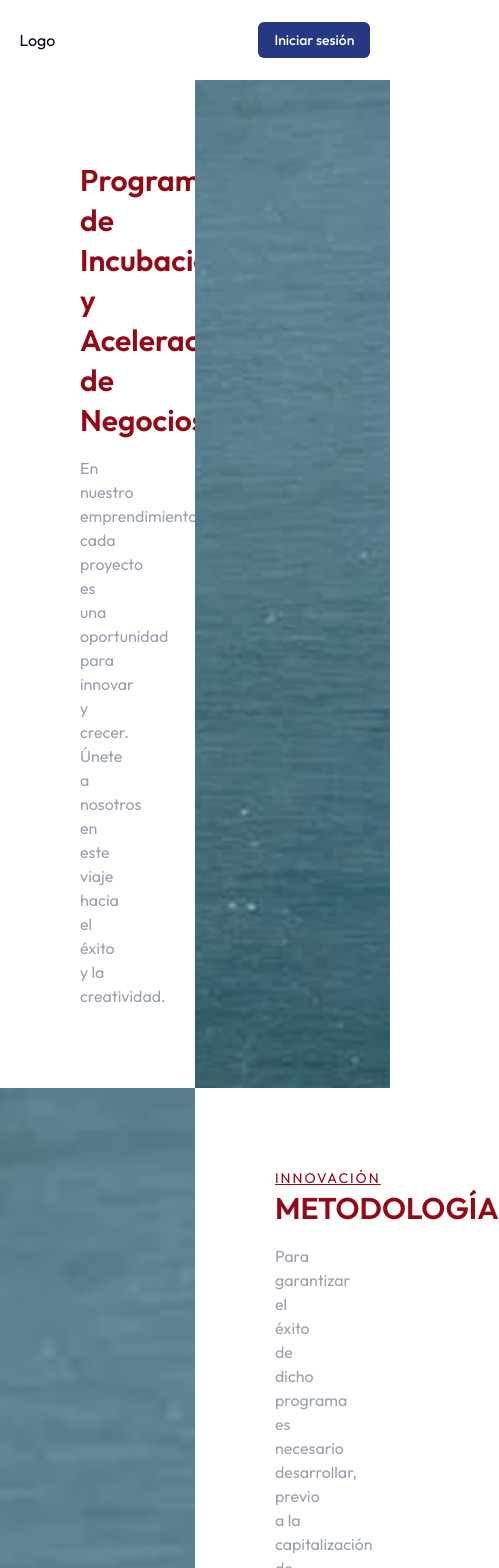
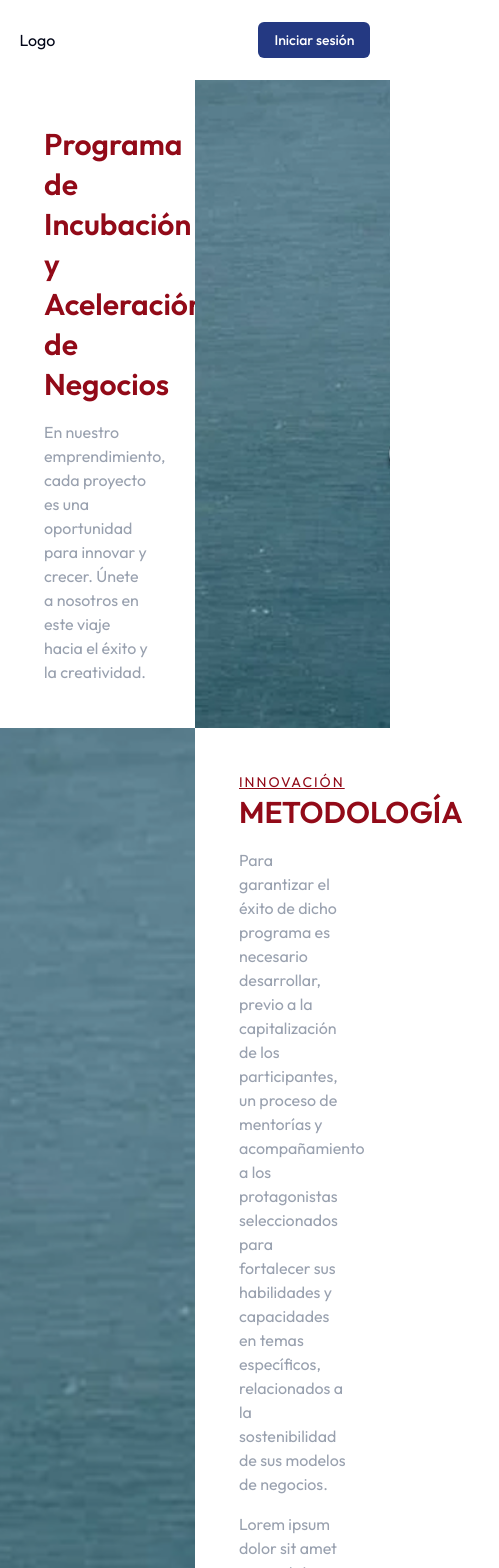
Before and after one commit to vanessamoralesm/front_unan, a React (Vite) app: page /programa in a window 390 px wide. Shown: the top 1568 px of the page, 499 px wide, since content can reach past the window. Built offline with nearby package versions, Linux system fonts and the light colour scheme.

Commit message:
responsive de programas

```diff
--- a/src/pages/landing/Program.tsx
+++ b/src/pages/landing/Program.tsx
@@ -6,7 +6,7 @@ export default function Program() {
     return (
         <div>
             <SectionGrid>
-                <div className="p-20">
+                <div className="p-11 md:p-20">
                     <Text as="subtitle" color={'red'}>Programa de Incubación y Aceleración de Negocios</Text>
                     <p className="text-gray-400 mt-4">En nuestro emprendimiento, cada proyecto es una oportunidad para innovar y crecer. Únete a nosotros en este viaje hacia el éxito y la creatividad.</p>
                 </div>
@@ -15,7 +15,7 @@ export default function Program() {
                 </figure>
             </SectionGrid>
             <SectionGrid>
-                <div className="p-20 order-last">
+                <div className="p-11 md:p-20 order-last">
                     <Text as="paragraph" >INNOVACIÓN</Text>
                     <Text as="subtitle" color={'red'}>METODOLOGÍA</Text>
                     <p className="text-gray-400 mt-4">
@@ -30,7 +30,7 @@ export default function Program() {
                 </figure>
             </SectionGrid>
             <SectionGrid>
-                <div className="p-20 ">
+                <div className="p-11 md:p-20 ">
                     <Text as="subtitle">Objetivos del Programa</Text>
                     <ul className="mt-4 space-y-4">
                         <li className="w-full flex gap-6 text-gray-400">
@@ -61,7 +61,7 @@ export default function Program() {
                 </figure>
             </SectionGrid>
             <SectionGrid>
-                <div className="p-20 order-last">
+                <div className="p-11 md:p-20 order-last">
                     <Text as="subtitle">Selección del Programa</Text>
                     <ul className="mt-4 space-y-4">
                         <li className="w-full flex gap-6 text-gray-400">
```
